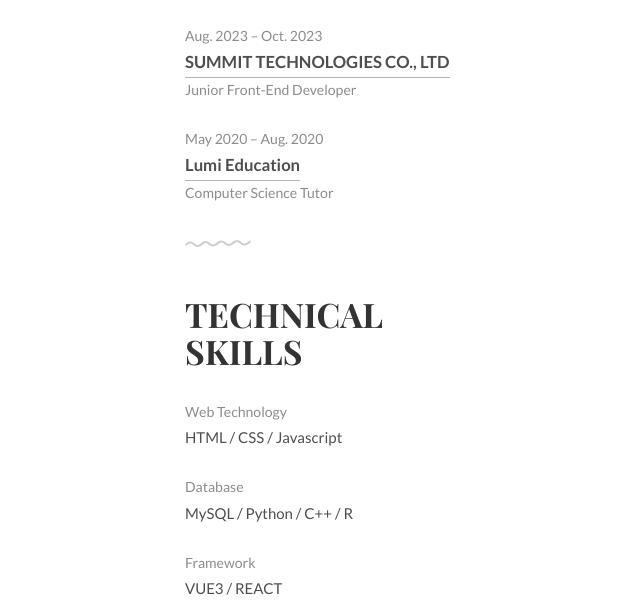
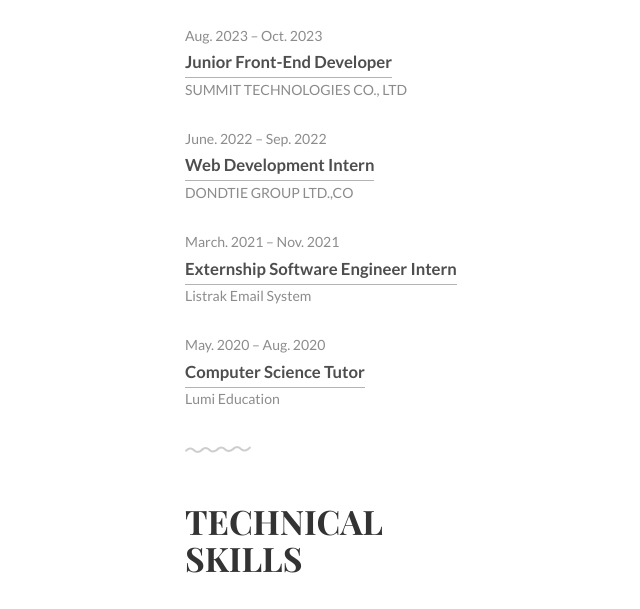
Before and after one commit to ZhengjieQian/Personal-Web, a plain HTML site: page index.html in a window 1280 px wide. Shown: the part 579-1188 px from the top of the page, without its empty margins (144-784 px from the left). Drawn offline with Linux system fonts and the light colour scheme.

Commit message:
02292024

```diff
--- a/index.html
+++ b/index.html
@@ -14,7 +14,6 @@
 	<link href='https://fonts.googleapis.com/css?family=Lato:400,700' rel='stylesheet' type='text/css'>
 	<style>
 		.intro h1:before {
-			/* Edit this with your name or anything else */
 			content: 'Winston';
 		}
 	</style>
@@ -62,14 +61,27 @@
 		<h1>Work<br>Experiences</h1>
 		<ul class="work-list">
 			<li>Aug. 2023 – Oct. 2023</li>
-				<li><a href="#">SUMMIT TECHNOLOGIES CO., LTD</a></li>
-				<li>Junior Front-End Developer</li>
+			<li><a href="#">Junior Front-End Developer</a></li>
+			<li>SUMMIT TECHNOLOGIES CO., LTD</li>
+		</ul>
+
+		<ul class="work-list">
+			<li>June. 2022 – Sep. 2022</li>
+			<li><a href="#">Web Development Intern</a></li>
+			<li>DONDTIE GROUP LTD.,CO</li>
 		</ul>
 		<ul class="work-list">
-				<li>May 2020 – Aug. 2020</li>
-				<li><a href="#">Lumi Education</a></li>
-				<li>Computer Science Tutor</li>
+			<li>March. 2021 – Nov. 2021</li>
+			<li><a href="#">Externship Software Engineer Intern</a></li>
+			<li>Listrak Email System</li>
 		</ul>
+		</ul>
+		<ul class="work-list">
+			<li>May. 2020 – Aug. 2020</li>
+			<li><a href="#">Computer Science Tutor</a></li>
+			<li>Lumi Education</li>
+		</ul>
+
 	</div>
 </div>
 
```
Lines whose indentation alone changed are shown as unchanged.
